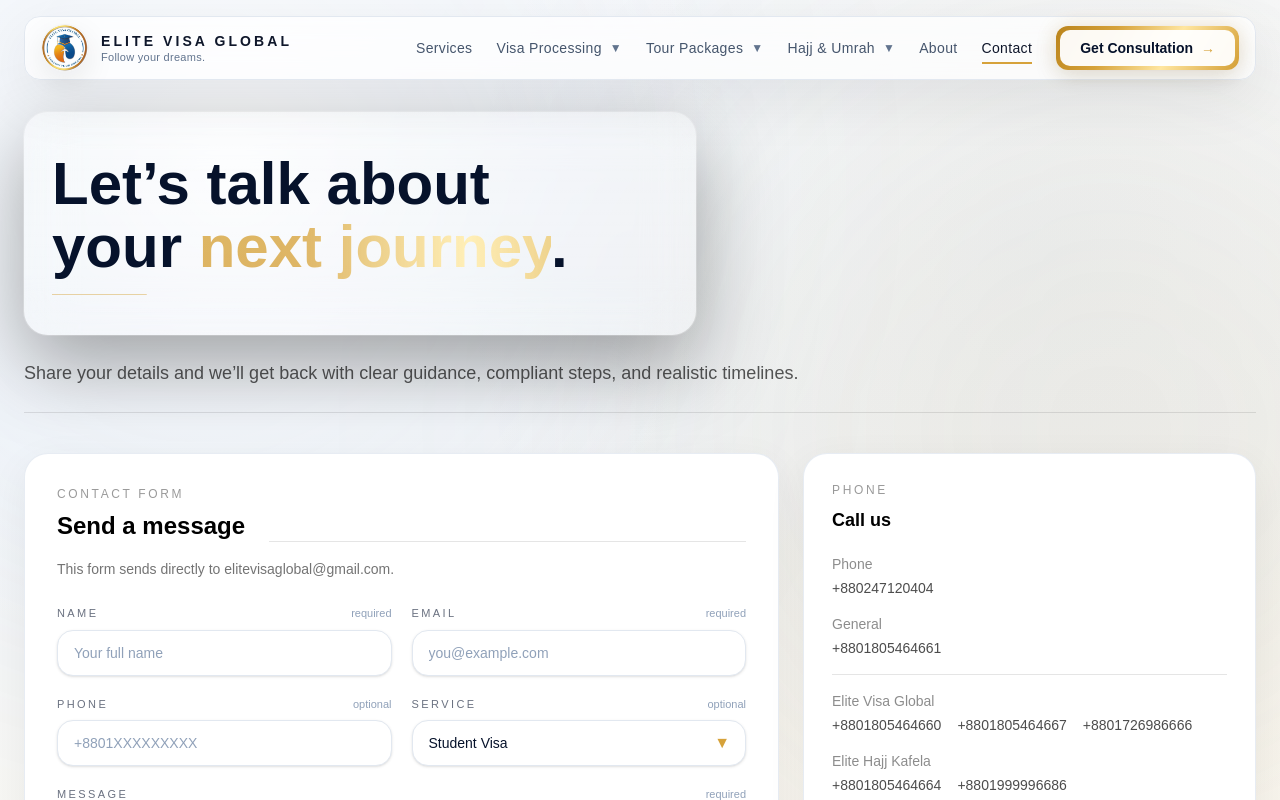
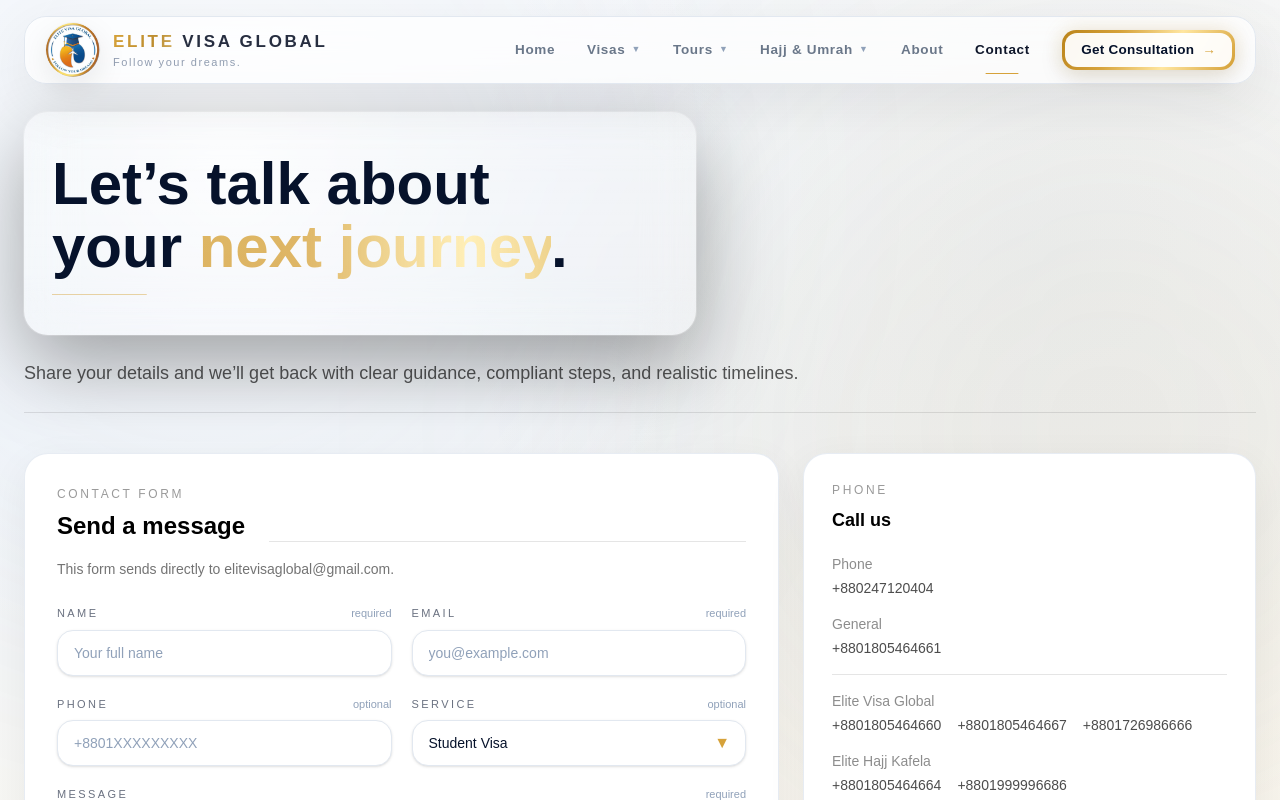
Before and after one commit to thinkGrow/elite-visa-global, a Next.js app: page /contact in a window 1280 px wide. Shown: the top 800 px of the page. Built offline with nearby package versions, Linux system fonts and the light colour scheme.

Commit message:
work on nav

```diff
--- a/src/app/globals.css
+++ b/src/app/globals.css
@@ -304,3 +304,26 @@
     opacity: 0.35;
   }
 }
+
+/* gold motion */
+@layer utilities {
+  .gold-motion {
+    background: linear-gradient(
+      110deg,
+      #b8892c 0%,
+      #f6e2aa 40%,
+      #d6a23a 60%,
+      #b8892c 100%
+    );
+    background-size: 200% auto;
+    -webkit-background-clip: text;
+    color: transparent;
+    animation: goldMotionMove 3.5s linear infinite;
+  }
+}
+
+@keyframes goldMotionMove {
+  to {
+    background-position: 200% center;
+  }
+}
--- a/src/components/home/Hero.tsx
+++ b/src/components/home/Hero.tsx
@@ -148,8 +148,8 @@
             {/* HEADLINE - desktop glass card preserved */}
             <GlassHeadlineCard textColor="white" size="lg">
               <h1 className="text-balance">
-                Dreams beyond <span className={styles.goldMotion}>borders</span>
-                , without limits.
+                Dreams beyond <span className="gold-motion">borders</span>
+                {/* without limits. */}
               </h1>
 
               <div className={`${styles.underlineMotion} mt-4`} />
--- a/src/components/home/layout/Navbar.tsx
+++ b/src/components/home/layout/Navbar.tsx
@@ -6,6 +6,7 @@
 import React from "react";
 import { usePathname } from "next/navigation";
 import { themeVars } from "@/lib/theme";
+import { PrimaryCTA } from "@/components/ui/PrimaryCTA";
 
 type DesktopMenuKey = "visa" | "tours" | "hajj";
 
@@ -15,13 +16,11 @@
 
   const [scrolled, setScrolled] = React.useState(false);
 
-  // mobile sheet
   const [open, setOpen] = React.useState(false);
   const [mobileVisaOpen, setMobileVisaOpen] = React.useState(false);
   const [mobileToursOpen, setMobileToursOpen] = React.useState(false);
   const [mobileHajjOpen, setMobileHajjOpen] = React.useState(false);
 
-  // desktop dropdown
   const [openDesktopMenu, setOpenDesktopMenu] =
     React.useState<DesktopMenuKey | null>(null);
 
@@ -63,7 +62,6 @@
     return () => window.removeEventListener("scroll", onScroll);
   }, []);
 
-  // close menus on route change
   React.useEffect(() => {
     setOpen(false);
     setMobileVisaOpen(false);
@@ -88,52 +86,45 @@
 
   function navLinkClasses(isActive: boolean) {
     const base =
-      "relative inline-flex items-center h-10 text-sm tracking-wide transition-colors";
+      "relative inline-flex items-center h-10 will-change-transform text-[13.5px] font-semibold tracking-[0.05em] transition-all duration-300 ease-[cubic-bezier(.22,1,.36,1)] hover:-translate-y-[1px]";
 
     const text = useLightNav
       ? isActive
         ? "text-slate-900"
-        : "text-slate-600 hover:text-slate-900"
+        : "text-slate-600/80 hover:text-slate-900"
       : isActive
         ? "text-white"
-        : "text-white/80 hover:text-white";
+        : "text-white/60 hover:text-white/95";
 
     const underlineBase =
-      "after:absolute after:left-0 after:right-0 after:bottom-1 after:h-[2px] after:origin-left after:transition-transform after:duration-300";
+      "after:absolute after:left-1/2 after:-translate-x-1/2 after:-bottom-[4px] after:h-[1px] after:w-0 after:rounded-full after:transition-all after:duration-300 after:ease-[cubic-bezier(.22,1,.36,1)]";
 
     const underline = isActive
-      ? "after:scale-x-100 after:bg-[var(--evg-gold)]"
+      ? "after:w-[60%] after:bg-[var(--evg-gold)]"
       : useLightNav
-        ? "after:scale-x-0 after:bg-slate-900/20 hover:after:scale-x-100"
-        : "after:scale-x-0 after:bg-white/30 hover:after:scale-x-100";
+        ? "after:bg-slate-900/40 hover:after:w-[60%]"
+        : "after:bg-[rgba(214,162,58,0.7)] hover:after:w-[60%]";
 
     return [base, text, underlineBase, underline].join(" ");
   }
-
   const dropdownPanelClasses = [
-    "absolute left-0 top-full z-50 w-[320px]",
-    "translate-y-2",
-    "rounded-2xl overflow-hidden",
-    "shadow-[0_30px_80px_rgba(0,0,0,0.25)]",
+    "absolute left-0 top-full z-50 w-[280px]",
+    "translate-y-3 rounded-[22px] p-2",
+    "backdrop-blur-xl",
+    "shadow-[0_24px_70px_rgba(0,0,0,0.30)]",
+    "transition-all duration-300 ease-[cubic-bezier(.22,1,.36,1)]",
     useLightNav
-      ? "border border-slate-200 bg-white"
-      : "border border-white/10 bg-[rgba(6,18,43,0.98)]",
+      ? "border border-slate-200/80 bg-white/95"
+      : "border border-white/10 bg-[rgba(3,14,40,0.88)]",
   ].join(" ");
 
   const dropdownLinkClasses = [
-    "block rounded-xl px-4 py-3 text-sm transition",
+    "group block rounded-2xl px-4 py-3",
+    "text-[14px] font-medium tracking-[0.01em]",
+    "transition-all duration-300 ease-[cubic-bezier(.22,1,.36,1)]",
     useLightNav
-      ? "text-slate-800 hover:bg-slate-900/5"
-      : "text-white hover:bg-white/10",
-  ].join(" ");
-
-  const desktopCtaClasses = [
-    "group relative inline-flex h-11 items-center justify-center overflow-hidden rounded-xl px-[4px] py-[4px] isolate",
-    "transition-all duration-500 ease-[cubic-bezier(.22,1,.36,1)]",
-    "cta-border-gradient",
-    "shadow-[0_8px_24px_rgba(0,0,0,0.1),0_0_20px_rgba(214,162,58,0.18)]",
-    "hover:-translate-y-[2px] hover:scale-[1.02]",
-    "hover:shadow-[0_12px_34px_rgba(0,0,0,0.14),0_0_28px_rgba(214,162,58,0.32)]",
+      ? "text-slate-800 hover:bg-[rgba(15,23,42,0.05)]"
+      : "text-white/92 hover:bg-[rgba(255,255,255,0.06)] hover:text-white",
   ].join(" ");
 
   const mobilePanelClasses = [
@@ -164,7 +155,7 @@
       <div className="mx-auto max-w-7xl px-4 sm:px-6 pt-4">
         <div
           className={[
-            "relative flex h-16 items-center justify-between rounded-2xl px-3 sm:px-4",
+            "relative flex h-[68px] items-center justify-between rounded-[22px] px-4 sm:px-5",
             "transition-all duration-300",
             scrolled
               ? "bg-[rgba(6,18,43,0.86)] backdrop-blur-xl border border-white/10 shadow-[0_18px_60px_rgba(0,0,0,0.35)]"
@@ -173,11 +164,10 @@
                 : "bg-transparent",
           ].join(" ")}
         >
-          {/* Logo */}
           <Link href="/" className="flex items-center gap-3">
             <div
               className={[
-                "relative h-12 w-12 rounded-full overflow-hidden",
+                "relative h-12 w-12 xl:h-14 xl:w-14 rounded-full overflow-hidden",
                 useLightNav
                   ? "bg-white/70 border border-black/5 shadow-[0_10px_30px_rgba(2,6,23,0.08)]"
                   : "bg-white/10 border border-white/10 shadow-[0_18px_50px_rgba(0,0,0,0.18)]",
@@ -188,23 +178,26 @@
                 alt="Elite Visa Global"
                 fill
                 priority
-                className="object-contain"
+                className="object-contain scale-[1.02]"
               />
             </div>
 
             <div className="leading-tight">
               <div
                 className={[
-                  "text-[12px] sm:text-sm tracking-[0.22em] font-semibold",
+                  "whitespace-nowrap font-[var(--font-playfair)] font-semibold tracking-[0.16em]",
+                  "text-[15px] xl:text-[17px]",
                   useLightNav ? "text-slate-900" : "text-white",
                 ].join(" ")}
               >
-                ELITE VISA GLOBAL
+                <span className="gold-motion relative">ELITE</span>{" "}
+                <span className="opacity-90">VISA GLOBAL</span>
               </div>
+
               <div
                 className={[
-                  "text-[11px] tracking-wide",
-                  useLightNav ? "text-slate-500" : "text-white/60",
+                  "mt-1 text-[10px] xl:text-[11px] tracking-[0.14em]",
+                  useLightNav ? "text-slate-500/70" : "text-white/42",
                 ].join(" ")}
               >
                 Follow your dreams.
@@ -213,32 +206,34 @@
           </Link>
 
           {/* Desktop */}
-          <nav className="hidden md:flex items-center gap-6">
-            <Link href="/#services" className={navLinkClasses(isHome)}>
-              Services
+          <nav className="hidden md:flex items-center gap-7 xl:gap-8">
+            <Link href="/" className={navLinkClasses(isHome)}>
+              Home
             </Link>
 
-            {/* Visa dropdown */}
+            {/* Visa */}
             <div
-              className="relative after:content-[''] after:absolute after:left-0 after:right-0 after:top-full after:h-4"
+              className="relative after:absolute after:left-0 after:right-0 after:top-full after:h-4 after:content-['']"
               onMouseEnter={() => openMenu("visa")}
               onMouseLeave={scheduleClose}
               onBlur={onDropdownBlur}
             >
               <button
                 type="button"
-                className={[navLinkClasses(isVisa), "gap-2"].join(" ")}
+                className={[navLinkClasses(isVisa), "gap-1.5"].join(" ")}
                 aria-haspopup="menu"
                 aria-expanded={openDesktopMenu === "visa"}
                 onFocus={() => openMenu("visa")}
                 onClick={() => toggleMenu("visa")}
               >
-                <span>Visa Processing</span>
+                <span>Visas</span>
                 <span
                   className={[
-                    "text-xs leading-none transition-transform",
-                    openDesktopMenu === "visa" ? "rotate-180" : "",
-                    useLightNav ? "text-slate-500" : "text-white/70",
+                    "text-[9px] transition-all duration-300",
+                    openDesktopMenu === "visa"
+                      ? "rotate-180 translate-y-[1px]"
+                      : "",
+                    useLightNav ? "text-slate-400" : "text-white/45",
                   ].join(" ")}
                   aria-hidden="true"
                 >
@@ -248,47 +243,60 @@
 
               {openDesktopMenu === "visa" && (
                 <div className={dropdownPanelClasses} role="menu">
-                  <div className="p-2">
+                  <div className="flex flex-col gap-1">
                     <Link
                       href="/visa-processing?type=student"
                       className={dropdownLinkClasses}
                       onClick={closeNow}
                     >
-                      Student Visa
+                      <div className="flex items-center justify-between gap-3">
+                        <span>Student Visa</span>
+                        <span className="text-[11px] text-[var(--evg-gold)] opacity-0 transition-opacity duration-300 group-hover:opacity-100">
+                          →
+                        </span>
+                      </div>
                     </Link>
+
                     <Link
                       href="/visa-processing?type=visit"
                       className={dropdownLinkClasses}
                       onClick={closeNow}
                     >
-                      Visit, Family & Business Visa
+                      <div className="flex items-center justify-between gap-3">
+                        <span>Visit, Family &amp; Business Visa</span>
+                        <span className="text-[11px] text-[var(--evg-gold)] opacity-0 transition-opacity duration-300 group-hover:opacity-100">
+                          →
+                        </span>
+                      </div>
                     </Link>
                   </div>
                 </div>
               )}
             </div>
 
-            {/* Tours dropdown */}
+            {/* Tours */}
             <div
-              className="relative after:content-[''] after:absolute after:left-0 after:right-0 after:top-full after:h-4"
+              className="relative after:absolute after:left-0 after:right-0 after:top-full after:h-4 after:content-['']"
               onMouseEnter={() => openMenu("tours")}
               onMouseLeave={scheduleClose}
               onBlur={onDropdownBlur}
             >
               <button
                 type="button"
-                className={[navLinkClasses(isTours), "gap-2"].join(" ")}
+                className={[navLinkClasses(isTours), "gap-1.5"].join(" ")}
                 aria-haspopup="menu"
                 aria-expanded={openDesktopMenu === "tours"}
                 onFocus={() => openMenu("tours")}
                 onClick={() => toggleMenu("tours")}
               >
-                <span>Tour Packages</span>
+                <span>Tours</span>
                 <span
                   className={[
-                    "text-xs leading-none transition-transform",
-                    openDesktopMenu === "tours" ? "rotate-180" : "",
-                    useLightNav ? "text-slate-500" : "text-white/70",
+                    "text-[9px] transition-all duration-300",
+                    openDesktopMenu === "tours"
+                      ? "rotate-180 translate-y-[1px]"
+                      : "",
+                    useLightNav ? "text-slate-400" : "text-white/45",
                   ].join(" ")}
                   aria-hidden="true"
                 >
@@ -298,36 +306,47 @@
 
               {openDesktopMenu === "tours" && (
                 <div className={dropdownPanelClasses} role="menu">
-                  <div className="p-2">
+                  <div className="flex flex-col gap-1">
                     <Link
                       href="/tour-packages?type=international"
                       className={dropdownLinkClasses}
                       onClick={closeNow}
                     >
-                      International Tours
+                      <div className="flex items-center justify-between gap-3">
+                        <span>International Tours</span>
+                        <span className="text-[11px] text-[var(--evg-gold)] opacity-0 transition-opacity duration-300 group-hover:opacity-100">
+                          →
+                        </span>
+                      </div>
                     </Link>
+
                     <Link
                       href="/tour-packages?type=local"
                       className={dropdownLinkClasses}
                       onClick={closeNow}
                     >
-                      Local Tours
+                      <div className="flex items-center justify-between gap-3">
+                        <span>Local Tours</span>
+                        <span className="text-[11px] text-[var(--evg-gold)] opacity-0 transition-opacity duration-300 group-hover:opacity-100">
+                          →
+                        </span>
+                      </div>
                     </Link>
                   </div>
                 </div>
               )}
             </div>
 
-            {/* Hajj dropdown */}
+            {/* Hajj */}
             <div
-              className="relative after:content-[''] after:absolute after:left-0 after:right-0 after:top-full after:h-4"
+              className="relative after:absolute after:left-0 after:right-0 after:top-full after:h-4 after:content-['']"
               onMouseEnter={() => openMenu("hajj")}
               onMouseLeave={scheduleClose}
               onBlur={onDropdownBlur}
             >
               <button
                 type="button"
-                className={[navLinkClasses(isHajjUmrah), "gap-2"].join(" ")}
+                className={[navLinkClasses(isHajjUmrah), "gap-1.5"].join(" ")}
                 aria-haspopup="menu"
                 aria-expanded={openDesktopMenu === "hajj"}
                 onFocus={() => openMenu("hajj")}
@@ -336,32 +355,44 @@
                 <span>Hajj &amp; Umrah</span>
                 <span
                   className={[
-                    "text-xs leading-none transition-transform",
-                    openDesktopMenu === "hajj" ? "rotate-180" : "",
-                    useLightNav ? "text-slate-500" : "text-white/70",
+                    "text-[9px] transition-all duration-300",
+                    openDesktopMenu === "hajj"
+                      ? "rotate-180 translate-y-[1px]"
+                      : "",
+                    useLightNav ? "text-slate-400" : "text-white/45",
                   ].join(" ")}
                   aria-hidden="true"
                 >
                   ▼
                 </span>
               </button>
-
               {openDesktopMenu === "hajj" && (
                 <div className={dropdownPanelClasses} role="menu">
-                  <div className="p-2">
+                  <div className="flex flex-col gap-1">
                     <Link
                       href="/hajj-umrah?type=umrah"
                       className={dropdownLinkClasses}
                       onClick={closeNow}
                     >
-                      Umrah Packages
+                      <div className="flex items-center justify-between gap-3">
+                        <span>Umrah Packages</span>
+                        <span className="text-[11px] text-[var(--evg-gold)] opacity-0 transition-opacity duration-300 group-hover:opacity-100">
+                          →
+                        </span>
+                      </div>
                     </Link>
+
                     <Link
                       href="/hajj-umrah?type=hajj"
                       className={dropdownLinkClasses}
                       onClick={closeNow}
                     >
-                      Hajj Packages
+                      <div className="flex items-center justify-between gap-3">
+                        <span>Hajj Packages</span>
+                        <span className="text-[11px] text-[var(--evg-gold)] opacity-0 transition-opacity duration-300 group-hover:opacity-100">
+                          →
+                        </span>
+                      </div>
                     </Link>
                   </div>
                 </div>
@@ -376,18 +407,7 @@
               Contact
             </Link>
 
-            <Link href="/contact" className={desktopCtaClasses}>
-              <span className="pointer-events-none absolute inset-0 rounded-xl">
-                <span className="cta-gold-beam absolute inset-y-0 -left-1/3 w-1/3" />
-              </span>
-
-              <span className="relative z-10 flex h-full w-full items-center justify-center gap-2 rounded-[10px] bg-white/95 px-5 text-sm font-semibold text-[var(--evg-deep)] transition-all duration-500 group-hover:bg-[var(--evg-gold)] group-hover:text-white">
-                Get Consultation
-                <span className="text-[var(--evg-gold)] transition-all duration-300 group-hover:translate-x-1 group-hover:text-white">
-                  →
-                </span>
-              </span>
-            </Link>
+            <PrimaryCTA href="/contact">Get Consultation</PrimaryCTA>
           </nav>
 
           {/* Mobile toggle */}
@@ -396,29 +416,28 @@
             className={[
               "md:hidden inline-flex h-10 w-10 items-center justify-center rounded-xl backdrop-blur transition",
               useLightNav
-                ? "border border-slate-200 bg-white/60 text-slate-900 hover:bg-white/80"
-                : "border border-white/10 bg-white/5 text-white/85 hover:bg-white/10",
+                ? "border border-slate-200 bg-white/60 text-slate-900"
+                : "border border-white/10 bg-white/5 text-white/85",
             ].join(" ")}
             onClick={() => setOpen((v) => !v)}
             aria-label="Open menu"
             aria-expanded={open}
           >
-            <span className="text-lg">{open ? "✕" : "☰"}</span>
+            {open ? "✕" : "☰"}
           </button>
 
           {/* Mobile menu */}
           {open && (
             <div className={mobilePanelClasses}>
-              <div className="p-3 grid gap-1">
+              <div className="grid gap-1 p-3">
                 <Link
-                  href="/#services"
+                  href="/"
                   className={[mobileItemBase, mobileItemText].join(" ")}
                   onClick={() => setOpen(false)}
                 >
-                  Services
+                  Home
                 </Link>
 
-                {/* Visa collapsible */}
                 <button
                   type="button"
                   className={[
@@ -459,12 +478,11 @@
                       ].join(" ")}
                       onClick={() => setOpen(false)}
                     >
-                      Visit, Family & Business Visa
+                      Visit, Family &amp; Business Visa
                     </Link>
                   </div>
                 )}
 
-                {/* Tours collapsible */}
                 <button
                   type="button"
                   className={[
@@ -510,7 +528,6 @@
                   </div>
                 )}
 
-                {/* Hajj collapsible */}
                 <button
                   type="button"
                   className={[
@@ -574,7 +591,7 @@
 
                 <Link
                   href="/contact"
-                  className="mt-2 rounded-xl bg-[var(--evg-gold)] px-4 py-3 text-center text-sm font-medium text-slate-900 transition hover:brightness-110"
+                  className="mt-2 rounded-xl bg-[var(--evg-gold)] px-4 py-3 text-center text-sm font-medium text-slate-900"
                   onClick={() => setOpen(false)}
                 >
                   Get Consultation
--- /dev/null
+++ b/src/components/ui/PrimaryCTA.tsx
@@ -0,0 +1,43 @@
+"use client";
+
+import Link from "next/link";
+import React from "react";
+
+type PrimaryCTAProps = {
+  href: string;
+  children: React.ReactNode;
+  className?: string;
+};
+
+export function PrimaryCTA({
+  href,
+  children,
+  className = "",
+}: PrimaryCTAProps) {
+  const baseClasses = [
+    "group relative inline-flex h-10 items-center justify-center overflow-hidden rounded-[14px] px-[3px] py-[3px] isolate",
+    "transition-all duration-500 ease-[cubic-bezier(.22,1,.36,1)]",
+    "cta-border-gradient",
+    "shadow-[0_8px_24px_rgba(0,0,0,0.1),0_0_20px_rgba(214,162,58,0.18)]",
+    "hover:-translate-y-[2px] hover:scale-[1.02]",
+    "hover:shadow-[0_12px_34px_rgba(0,0,0,0.14),0_0_28px_rgba(214,162,58,0.32)]",
+  ].join(" ");
+
+  return (
+    <Link href={href} className={`${baseClasses} ${className}`}>
+      {/* beam */}
+      <span className="pointer-events-none absolute inset-0 rounded-[14px]">
+        <span className="cta-gold-beam absolute inset-y-0 -left-1/3 w-1/3" />
+      </span>
+
+      {/* inner */}
+      <span className="relative z-10 flex h-full w-full items-center justify-center gap-2 rounded-xl bg-white/95 px-4 text-[13.5px] font-semibold tracking-[0.02em] text-[var(--evg-deep)] transition-all duration-500 group-hover:bg-[var(--evg-gold)] group-hover:text-white">
+        <span>{children}</span>
+
+        <span className="text-(--evg-gold) transition-all duration-300 group-hover:translate-x-[2px] group-hover:text-white">
+          →
+        </span>
+      </span>
+    </Link>
+  );
+}
```
Also changed, not shown: src/components/contact/ContactForm.tsx (+17 -9 lines), src/components/home/layout/Footer.tsx (+25 -28 lines).
